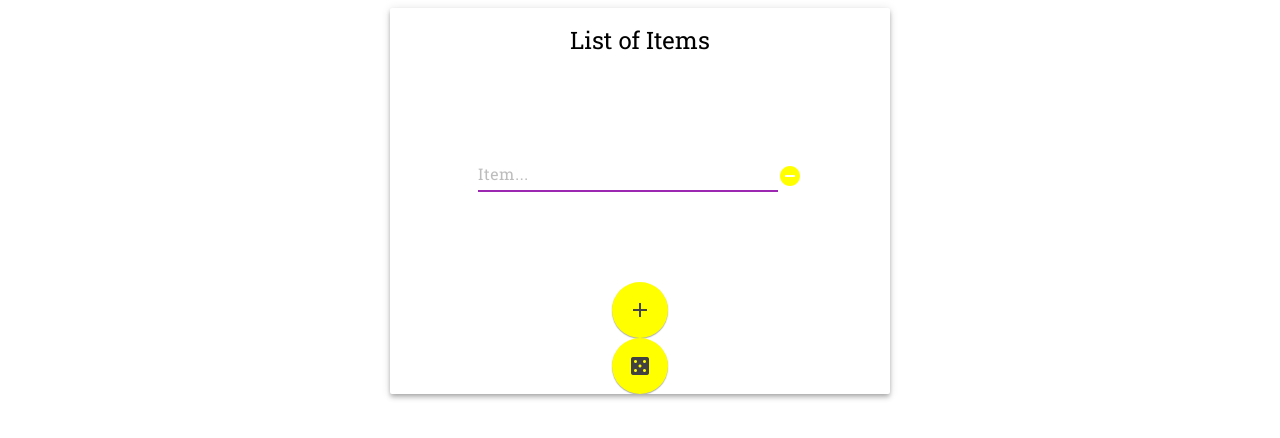
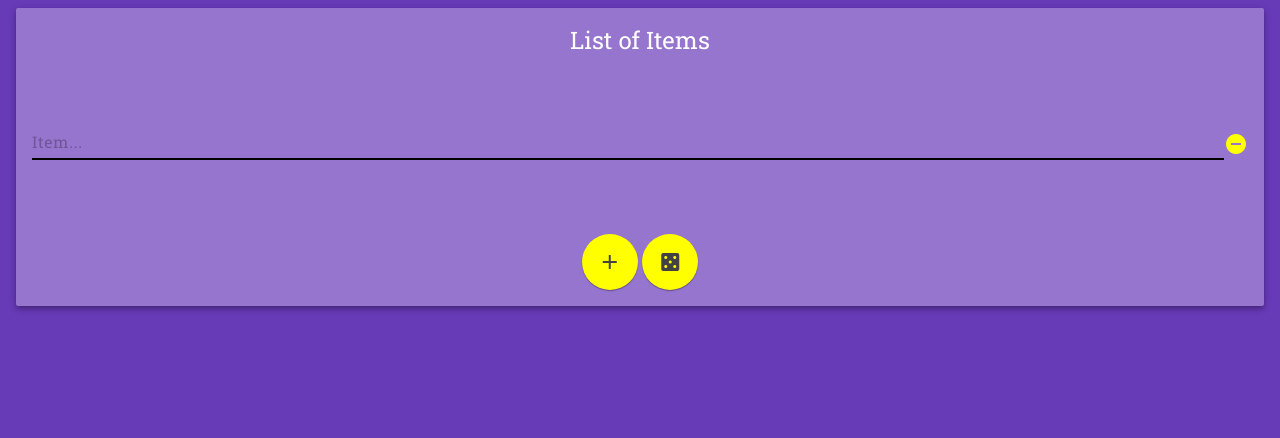
Before and after one commit to andrewsuhov/random-picker, a plain HTML site: page index.html in a window 1280 px wide. Both pictures are taken after a click on the button "add". Drawn offline with nearby package versions, Linux system fonts and the light colour scheme.

Commit message:
Add some style

```diff
--- a/index.html
+++ b/index.html
@@ -3,13 +3,13 @@
 <head>
 	<meta charset="utf-8">
 	<meta name="viewport" content="width=device-width, initial-scale=1.0">
-	<!--meta name="theme-color" content="#795649"-->
+	<meta name="theme-color" content="#673AB7">
 	<title>Random Picker</title>
 	<link rel="manifest" href="meta/manifest.json">
-	<!--link rel="shortcut icon" type="image/x-icon" href="img/icons/ico/favicon.ico"-->
+	<link rel="shortcut icon" type="image/x-icon" href="images/icons/ico/favicon.ico">
 	<link href="https://fonts.googleapis.com/css?family=Roboto+Slab" rel="stylesheet">
 	<link rel="stylesheet" href="https://fonts.googleapis.com/icon?family=Material+Icons">
-	<link rel="stylesheet" href="https://code.getmdl.io/1.3.0/material.purple-yellow.min.css" />
+	<link rel="stylesheet" href="https://code.getmdl.io/1.3.0/material.deep_purple-yellow.min.css" />
 	<link rel="stylesheet" type="text/css" href="styles/css/main.css">
 </head>
 <body>
@@ -22,24 +22,27 @@
 							<h2 class="mdl-card__title-text">List of Items</h2>
 						</div>
 						<div class="mdl-grid">
-							<div class="mdl-cell mdl-cell--12-col mdl-card__supporting-text">
-
+							<div class="mdl-cell mdl-cell--12-col ">
 								<ul class="demo-list-item mdl-list" id="list">
 								</ul>
 							</div>
-							<div id="result" class="mdl-js-snackbar mdl-snackbar">
-								<div class="mdl-snackbar__text"></div>
-								<button class="mdl-snackbar__action" type="button"></button>
+						</div>
+						<div class="mdl-grid margin-auto">
+							<div class="mdl-cell mdl-cell--12-col">
+								<button class="mdl-button mdl-js-button mdl-button--fab mdl-js-ripple-effect mdl-button--colored" onclick="addItem()">
+									<i class="material-icons">add</i>
+								</button>
+								<button class="mdl-button mdl-js-button mdl-button--fab mdl-js-ripple-effect mdl-button--colored" onclick="randomize()">
+									<i class="material-icons">casino</i>
+								</button>
 							</div>
 						</div>
-						<button class="mdl-button mdl-js-button mdl-button--fab mdl-js-ripple-effect mdl-button--colored" onclick="addItem()">
-							<i class="material-icons">add</i>
-						</button>
-						<button class="mdl-button mdl-js-button mdl-button--fab mdl-js-ripple-effect mdl-button--colored" onclick="randomize()">
-							<i class="material-icons">casino</i>
-						</button>
 					</div>
 				</div>
+			</div>
+			<div id="result" class="mdl-js-snackbar mdl-snackbar">
+				<div class="mdl-snackbar__text"></div>
+				<button class="mdl-snackbar__action" type="button"></button>
 			</div>
 		</main>
 	</div>
--- a/styles/css/main.css
+++ b/styles/css/main.css
@@ -1,10 +1,29 @@
-h2, .mdl-textfield__input, .mdl-textfield__label, .mdl-snackbar__text {
+.mdl-card__title-text, .mdl-textfield__input {
+  font-family: 'Roboto Slab', serif;
+  color: white;
+}
+.mdl-textfield__label, .mdl-snackbar__text {
   font-family: 'Roboto Slab', serif;
 }
+.mdl-layout {
+	background-color: #673AB7;
+}
+.mdl-grid {
+	margin: 0;
+}
 .mdl-card {
-	max-width: 500px;
 	margin: auto;
+	background-color: #9575CD;
 }
 .mdl-card__title, .margin-auto {
 	margin: auto;
 }
+.mdl-list__item, .mdl-card__supporting-text {
+	padding: 0px;
+}
+.mdl-textfield {
+	width: 100%;
+}
+.mdl-textfield__label:after {
+	background-color: black;
+}
```
